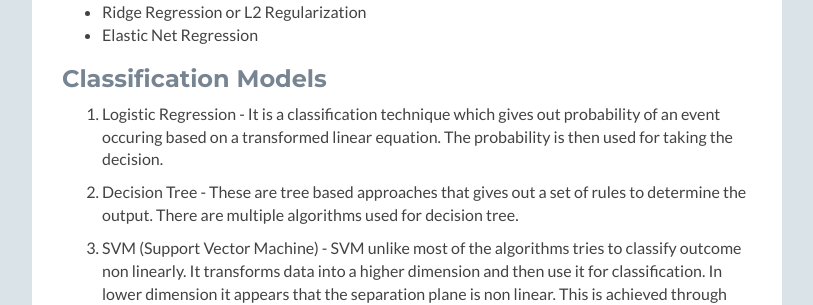
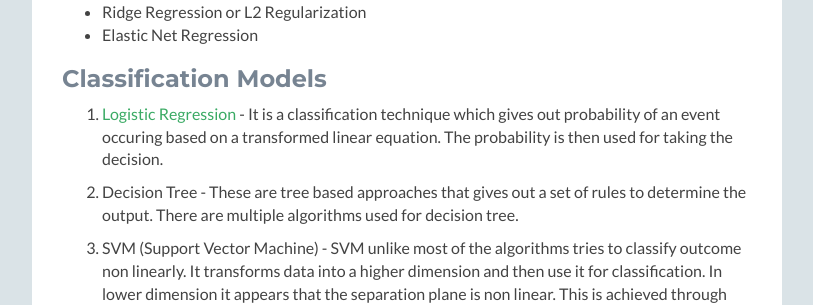
Before and after one commit to abhisheksanghai/abhisheksanghai.github.io, a Jekyll site: the page built from _posts/2019-05-23-algorithms-in-ml.md, in a window 1280 px wide and 900 px high, scrolled down 1039 px. Shown: the part 156-461 px from the top of the window, without its empty margins (38-851 px from the left). Built offline with Jekyll 4.4.1, drawn with Linux system fonts in a browser that asks for light colours; comment, search, counter and statistics services are not loaded; part of the change alters nothing that is shown.

```diff
--- a/_posts/2019-05-23-algorithms-in-ml.md
+++ b/_posts/2019-05-23-algorithms-in-ml.md
@@ -33,7 +33,7 @@ One way to deal with this is **regularization**. Regularization allows us to add
 
 ### Classification Models
 
-1. Logistic Regression - It is a classification technique which gives out probability of an event occuring based on a transformed linear equation. The probability is then used for taking the decision.
+1. [Logistic Regression](https://abhisheksanghai.com/2019/09/07/logistic-regression) - It is a classification technique which gives out probability of an event occuring based on a transformed linear equation. The probability is then used for taking the decision.
 
 2. Decision Tree - These are tree based approaches that gives out a set of rules to determine the output. There are multiple algorithms
 used for decision tree.
```
